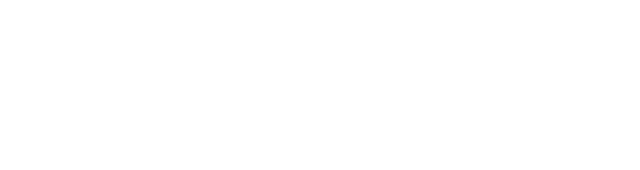
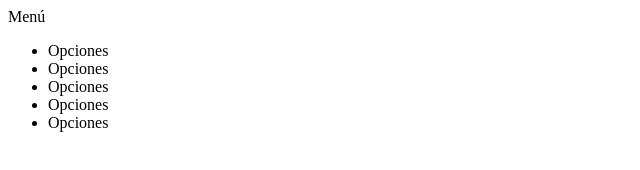
Before and after one commit to paulmillan/pwgit, a plain HTML site: page index.html in a window 1280 px wide. Shown: the whole page, without its empty margins (0-640 px from the left). Drawn offline with Linux system fonts and the light colour scheme.

Commit message:
Menu Principal terminado

```diff
--- a/index.html
+++ b/index.html
@@ -6,7 +6,14 @@
 		</head>
 
 		<body>
-
+			Men&uacute;
+			<ul>
+				<li>Opciones</li>
+				<li>Opciones</li>
+				<li>Opciones</li>
+				<li>Opciones</li>
+				<li>Opciones</li>
+			</ul>
 		</body>
 
 
```
